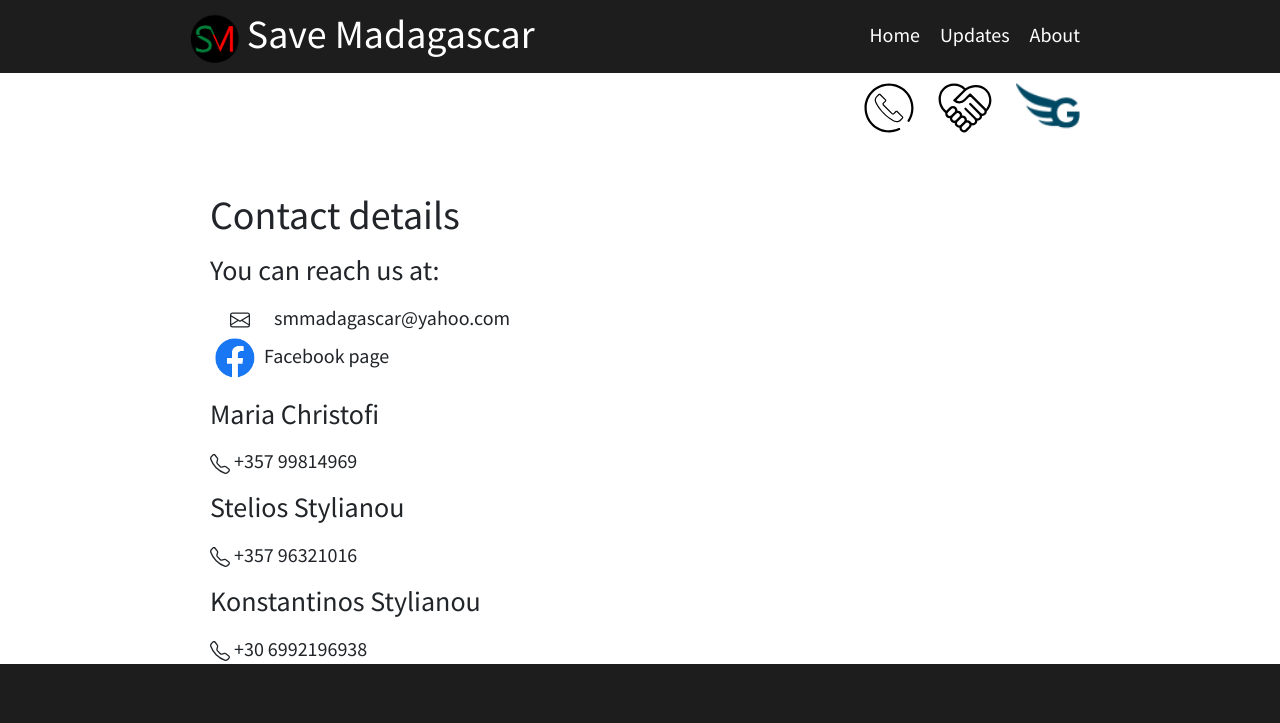
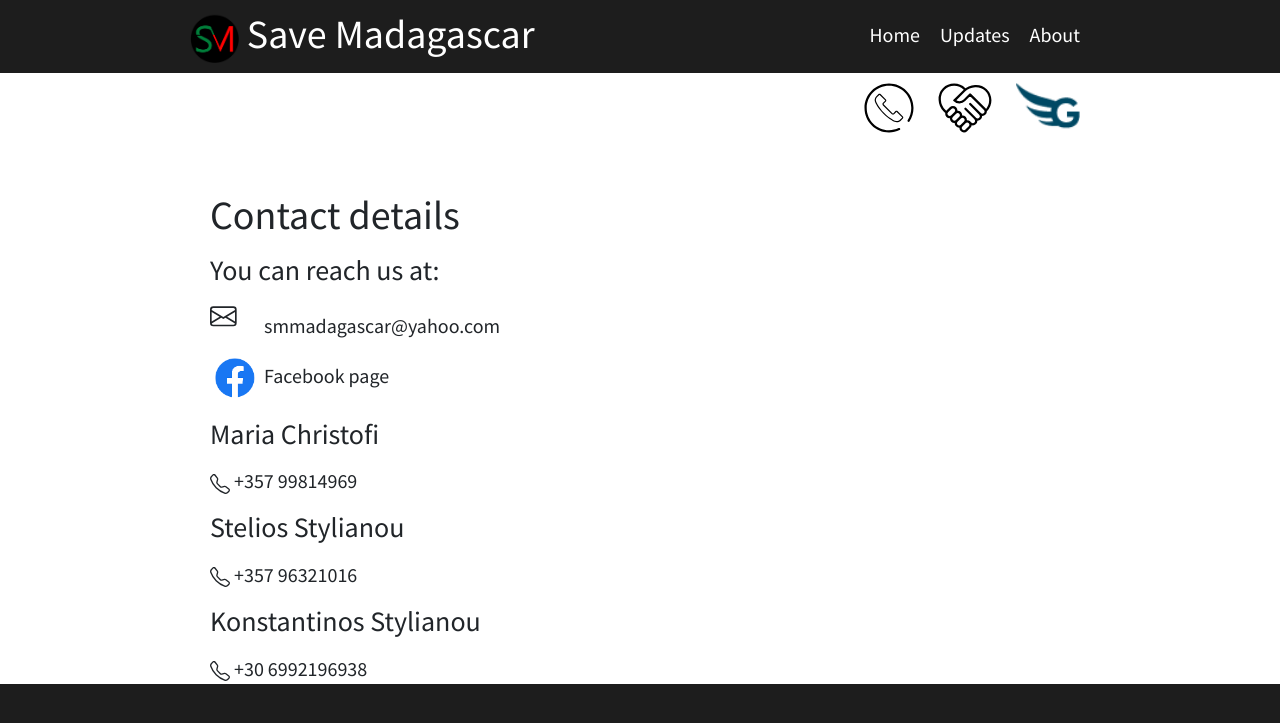
Before and after one commit to at07cm1/smadagascar_site, a Jekyll site: the page built from contact.html, in a window 1280 px wide. Shown: the top 723 px of the page. Built offline with Jekyll 4.4.1, drawn with Linux system fonts in a browser that asks for light colours.

Commit message:
contact us envelope size

```diff
--- a/contact.html
+++ b/contact.html
@@ -8,7 +8,7 @@ title: Contact us
 <h1>Contact details</h1>
 
 <h3>You can reach us at:</h3>
-<svg width="3em" height="1em" viewBox="0 0 16 16" class="bi bi-envelope" fill="currentColor" xmlns="http://www.w3.org/2000/svg">
+<svg width="2.5em" height="2.5em" viewBox="0 0 30 30" class="bi bi-envelope" fill="currentColor" xmlns="http://www.w3.org/2000/svg">
   <path fill-rule="evenodd" d="M0 4a2 2 0 0 1 2-2h12a2 2 0 0 1 2 2v8a2 2 0 0 1-2 2H2a2 2 0 0 1-2-2V4zm2-1a1 1 0 0 0-1 1v.217l7 4.2 7-4.2V4a1 1 0 0 0-1-1H2zm13 2.383l-4.758 2.855L15 11.114v-5.73zm-.034 6.878L9.271 8.82 8 9.583 6.728 8.82l-5.694 3.44A1 1 0 0 0 2 13h12a1 1 0 0 0 .966-.739zM1 11.114l4.758-2.876L1 5.383v5.73z"/>
 </svg>
 smmadagascar@yahoo.com<br>
```
